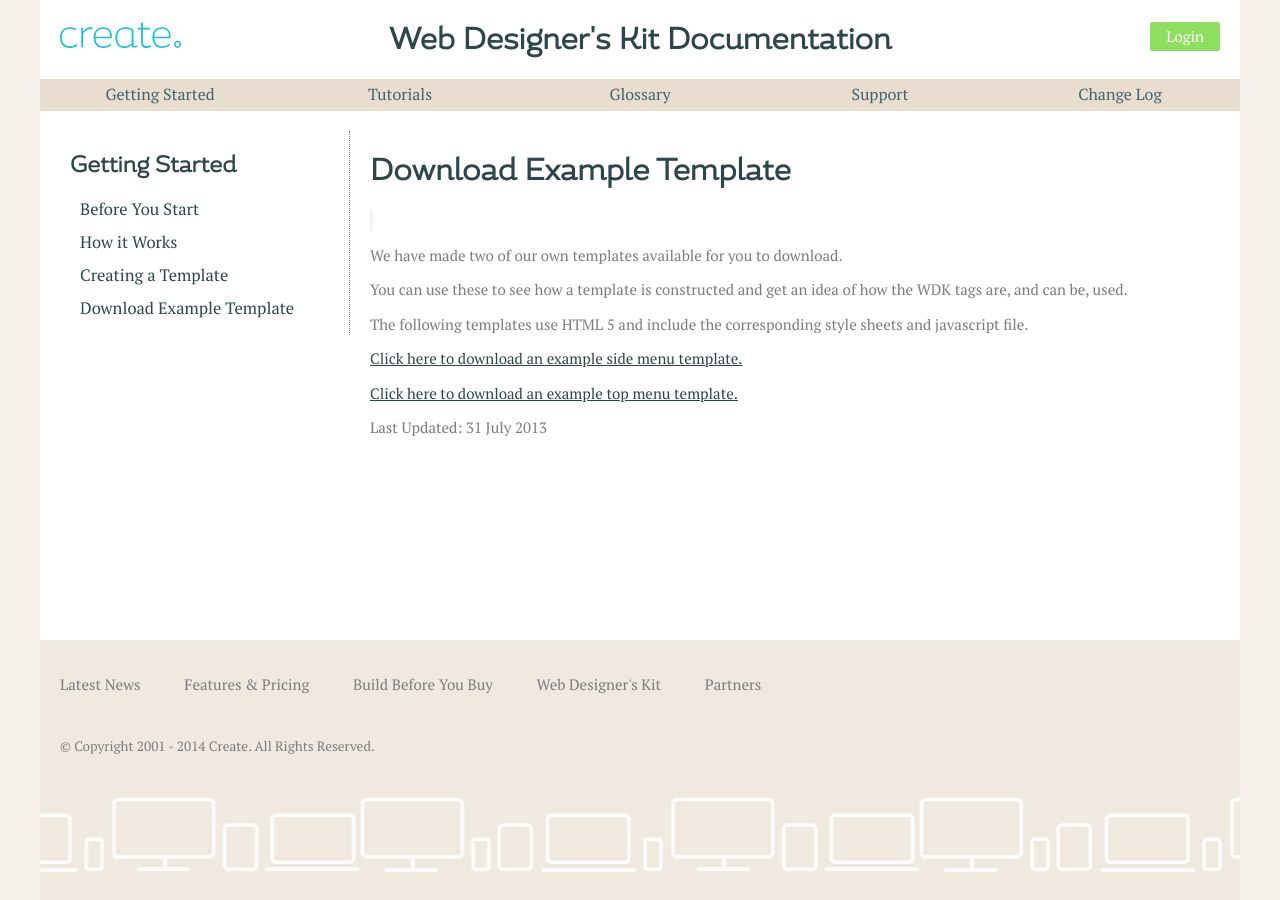
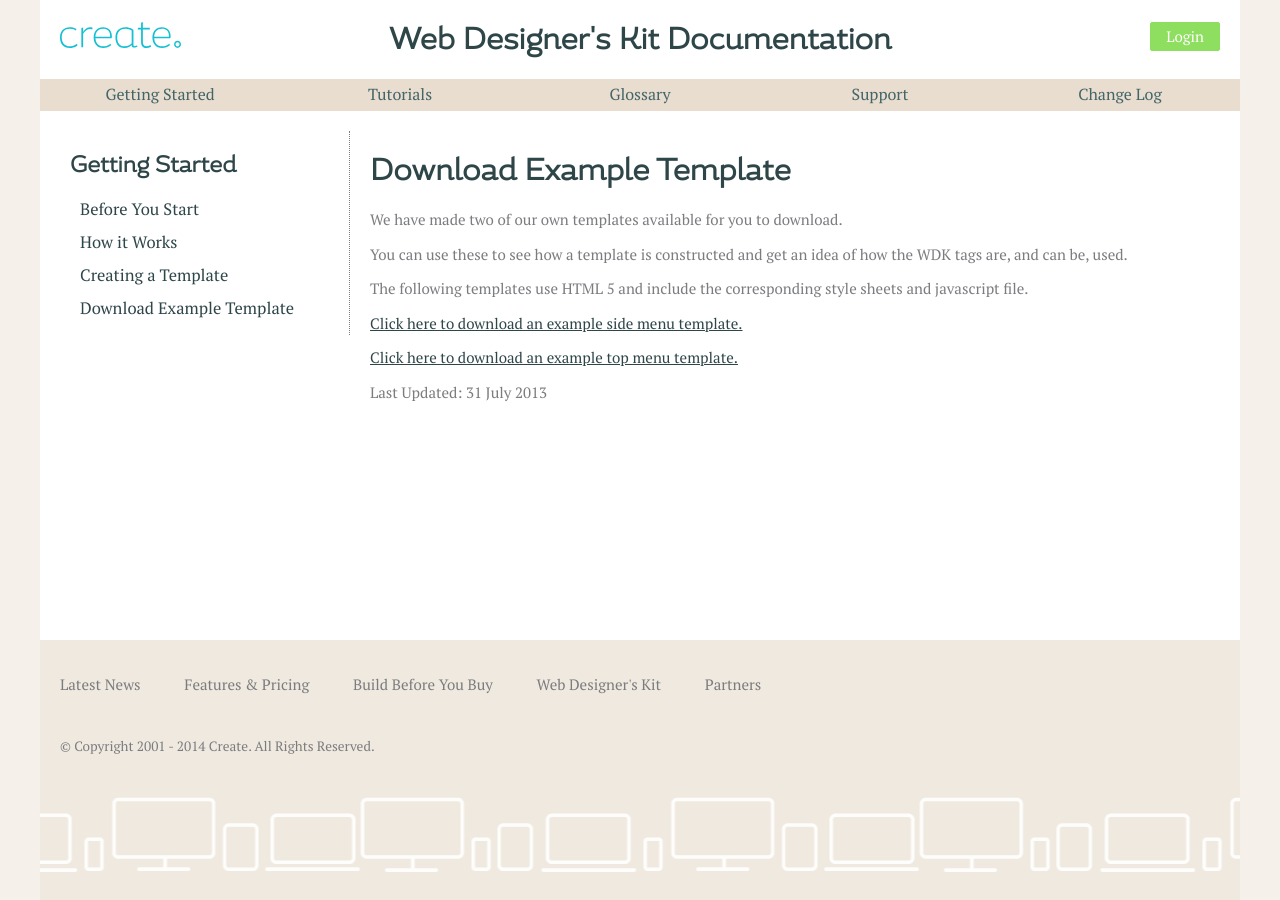
Before and after one commit to createdotnet/wdk, a Jekyll site: the page built from _getting-started/download-example-template.md, in a window 1280 px wide. Built offline with Jekyll 4.4.1, drawn with Linux system fonts in a browser that asks for light colours; nearby versions of some CDN libraries.

Commit message:
only output tag on pages that have one

```diff
--- a/_layouts/side-nav.html
+++ b/_layouts/side-nav.html
@@ -7,7 +7,9 @@
 
 	<main>
 		<h1 class="">{{ page.title }}</h1>
-		<code class="wdk-tag">{{ page.tag }}</code>
+		{% if page.tag != nil %}
+			<code class="wdk-tag">{{ page.tag }}</code>
+		{% endif %}
 
 		{{ content }}
 
```
